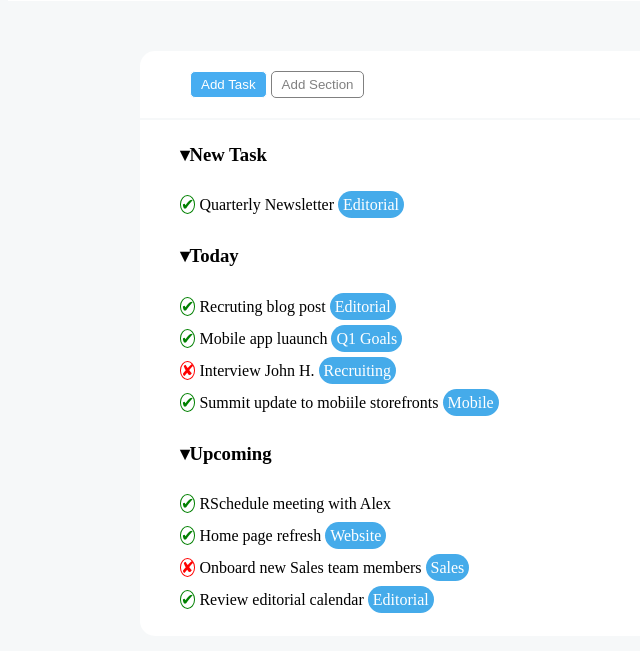
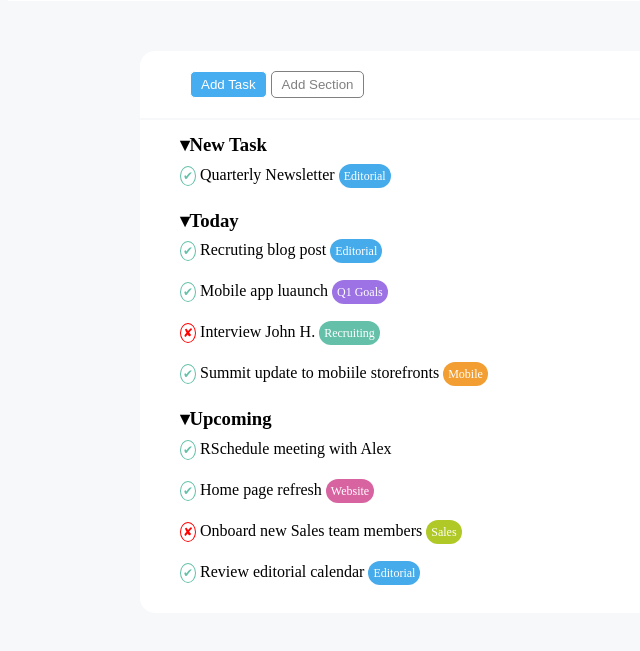
Before and after one commit to diruocco-aniellomarco/html-css-toboolist, a plain HTML site: page index.html in a window 1280 px wide. Shown: the part 67-718 px from the top of the page, without its empty margins (0-640 px from the left). Drawn offline with Linux system fonts and the light colour scheme.

Commit message:
add style e commenti + fix spazziature

```diff
--- a/css/style.css
+++ b/css/style.css
@@ -1,3 +1,4 @@
+/* Generiche */
 body {
     background-color: #f6f8f9;
 }
@@ -9,29 +10,22 @@ header {
     margin: 0;
 }
 
-#ti-logo, #logo {
-    display: inline-block;
-    line-height: 50%;
-    vertical-align: middle;
-}
-
-#logo {
-    padding-left: 10px;
-}
-
 a {
     text-decoration: none;
+    font-size: .75rem;
     color: white;
     padding: 5px;
     border-radius: 15px;
     background-color: #45abea;
 }
+
 main {
     margin: 50px auto;
     background-color:#ffffff;
     max-width: 1000px;
     border-radius: 15px;
 }
+
 aside {
     border-bottom: 2px solid #f6f8f9;
     padding: 20px 50px;
@@ -43,6 +37,38 @@ button {
     padding: 5px 10px;
 }
 
+span {
+    border: 1px solid #65c0a9;
+    border-radius: 50%;
+    color: #65c0a9;
+    padding: 2px;
+    font-size: .75rem;
+}
+
+ul {
+    list-style-type: none;
+    line-height: 250%;
+}
+
+h3 {
+    margin:0;
+    line-height: 100%
+}
+
+/*UTILS*/
+
+/*HEADER*/
+#ti-logo, #logo {
+    display: inline-block;
+    line-height: 50%;
+    vertical-align: middle;
+}
+
+#logo {
+    padding-left: 10px;
+}
+
+/*Bottoni*/
 #button_task {
     color: white;
     background-color: #47adf1;
@@ -53,24 +79,29 @@ button {
     background-color: white;
 }
 
-/* section {
-    padding-left: 50px;
-} */
-
+/*LISTE*/
 #last-section {
     padding-bottom: 20px;
 }
-span {
-    border: 1px solid green;
-    border-radius: 50%;
-    color: green;
-}
+/*LE X della check-list*/
 .out {
     color: red;
     border-color: red;
 }
+/*I COLORI DELLE ETICHETTE*/
 
-ul {
-    list-style-type: none;
-    line-height: 200%;
+.goals {
+    background-color: #9c72e4;
 }
+.recruting {
+    background-color:#64c0a9;
+}
+.mobile {
+    background-color:#f29e33;
+}
+.website {
+    background-color:#d863a1;
+}
+.sales {
+    background-color:#b0c926;
+}
--- a/index.html
+++ b/index.html
@@ -13,12 +13,12 @@
     </header>
 
     <main>
-
+        <!-- Bottoni -->
         <aside>
             <button id="button_task"> Add Task </button>
             <button id="button_section"> Add Section</button>
         </aside>
-
+        <!-- check-list  -->
         <ul>
             <li><h3>▾New Task</h3></li>
             <li><span>✔</span> Quarterly Newsletter <a href="#">Editorial</a></li>
@@ -27,18 +27,18 @@
         <ul>
             <li><h3>▾Today</h3></li>
             <li> <span>✔</span> Recruting blog post <a href="#">Editorial</a></li>
-            <li> <span>✔</span> Mobile app luaunch <a href="#">Q1 Goals</a></li>
-            <li> <span class="out">✘</span> Interview John H. <a href="#">Recruiting</a></li>
-            <li> <span>✔</span> Summit update to mobiile storefronts <a href="#">Mobile</a></li>
+            <li> <span>✔</span> Mobile app luaunch <a class="goals" href="#">Q1 Goals</a></li>
+            <li> <span class="out">✘</span> Interview John H. <a class="recruting" href="#">Recruiting</a></li>
+            <li> <span>✔</span> Summit update to mobiile storefronts <a class="mobile" href="#">Mobile</a></li>
         </ul>
 
         <ul id="last-section">
             <h3>▾Upcoming</h3>
             <li> <span>✔</span> RSchedule meeting with Alex
-            <li> <span>✔</span> Home page refresh <a href="#">Website</a></li>
-            <li> <span class="out">✘</span> Onboard new Sales team members <a href="#">Sales</a></li>
+            <li> <span>✔</span> Home page refresh <a class="website" href="#">Website</a></li>
+            <li> <span class="out">✘</span> Onboard new Sales team members <a class="sales" href="#">Sales</a></li>
             <li> <span>✔</span> Review editorial calendar <a href="#">Editorial</a></li>
-            </ul>
+        </ul>
 
     </main>
 
```
